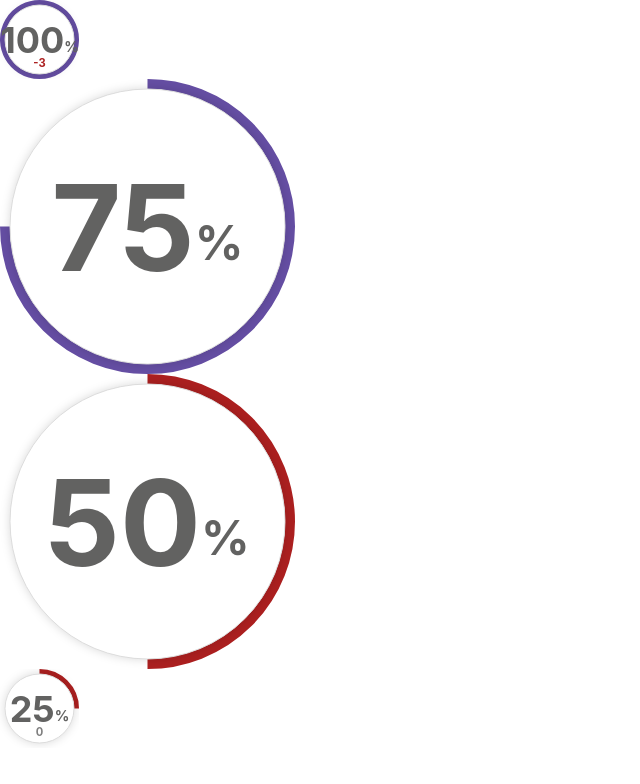
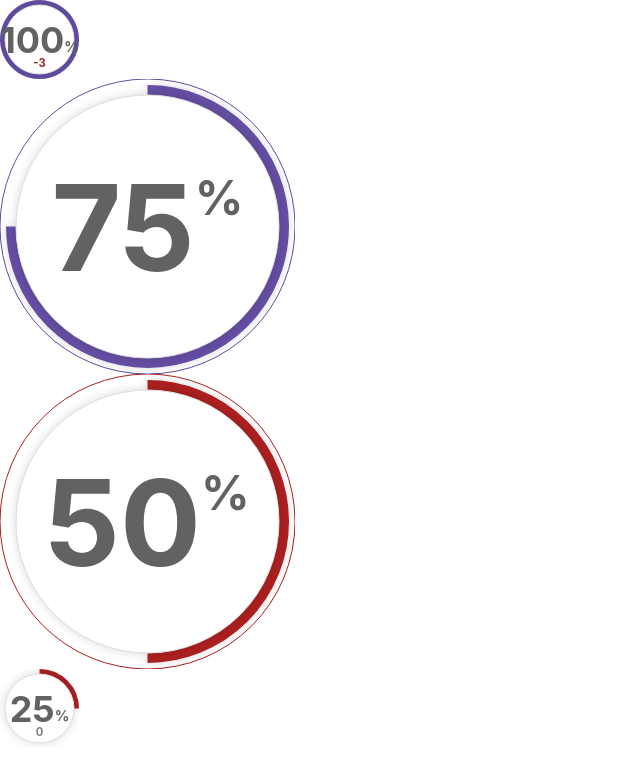
Before and after one commit to axiom777/donut-svg-react, a React (Create React App) app: page / in a window 1280 px wide. Shown: the top 784 px of the page, without its empty margins (0-640 px from the left). Built offline with nearby package versions, Linux system fonts and the light colour scheme.

Commit message:
Regular donut without diff

```diff
--- a/src/components/Donut/Donut.module.scss
+++ b/src/components/Donut/Donut.module.scss
@@ -4,6 +4,19 @@ $shadow: drop-shadow(0px 0px 5px rgba(0, 0, 0, 0.15));
   position: relative;
   font-weight: bold;
   color: rgba(98, 98, 97, 1);
+
+  &.regular {
+    & svg {
+      :nth-child(3) {
+        -webkit-filter: $shadow;
+        filter: $shadow;
+      }
+    }
+
+    & .text {
+      align-items: flex-start;
+    }
+  }
 
   & svg {
     :nth-child(2) {
--- a/src/components/Donut/Donut.tsx
+++ b/src/components/Donut/Donut.tsx
@@ -7,6 +7,7 @@ type Sizes = {
     size: number;
     strokeWidth: number;
     fontSize: number;
+    padding?: number;
   };
 };
 
@@ -20,6 +21,7 @@ const sizes: Sizes = {
     size: 295,
     strokeWidth: 10,
     fontSize: 120,
+    padding: 6,
   },
 };
 
@@ -54,7 +56,7 @@ export default class Donut extends React.Component<Props, State> {
 
   render() {
     const { difference } = this.props;
-    const { size, strokeWidth, fontSize } = sizes[this.props.size];
+    const { size, strokeWidth, fontSize, padding = 0 } = sizes[this.props.size];
     const { d, currentValue } = this.state;
     let strokeColor = colors[0].color;
 
@@ -66,10 +68,21 @@ export default class Donut extends React.Component<Props, State> {
 
     return (
       <div
-        className={styles.wrapper}
+        className={cn(styles.wrapper, {
+          [styles.regular]: this.props.size === "regular",
+        })}
         style={{ width: size, height: size, fontSize }}
       >
         <svg style={{ width: size, height: size }}>
+          {this.props.size === "regular" && (
+            <circle
+              cx={size / 2}
+              cy={size / 2}
+              r={size / 2}
+              fill="transparent"
+              stroke={strokeColor}
+            />
+          )}
           <path
             d={d}
             strokeWidth={strokeWidth}
@@ -81,10 +94,9 @@ export default class Donut extends React.Component<Props, State> {
           <circle
             cx={size / 2}
             cy={size / 2}
-            r={size / 2 - strokeWidth}
+            r={size / 2 - strokeWidth - padding}
             fill="white"
             stroke="#DCDCDC"
-            style={{}}
           />
         </svg>
         <div className={styles.text}>
@@ -92,7 +104,9 @@ export default class Donut extends React.Component<Props, State> {
           <span
             style={{
               fontSize: fontSize / 2.5,
-              lineHeight: `${fontSize - 5}px`,
+              lineHeight: `${
+                fontSize - (this.props.size === "regular" ? 35 : 5)
+              }px`,
             }}
           >
             %
@@ -157,12 +171,13 @@ export default class Donut extends React.Component<Props, State> {
   setValue(value: number) {
     let c = (value / 100) * 360;
     if (c === 360) c = 359.99;
-    const { size, strokeWidth } = sizes[this.props.size];
+    const { size, strokeWidth, padding = 0 } = sizes[this.props.size];
     const { direction } = this.props;
     const angle = direction === "up" ? 180 : 0;
     const xy = size / 2 - strokeWidth / 2;
+    const radius = xy - padding;
 
-    const d = this.describeArc(xy, xy, xy, angle, angle + c);
+    const d = this.describeArc(xy, xy, radius, angle, angle + c);
     this.setState({ d, currentValue: Math.round(value) });
   }
 }
```
